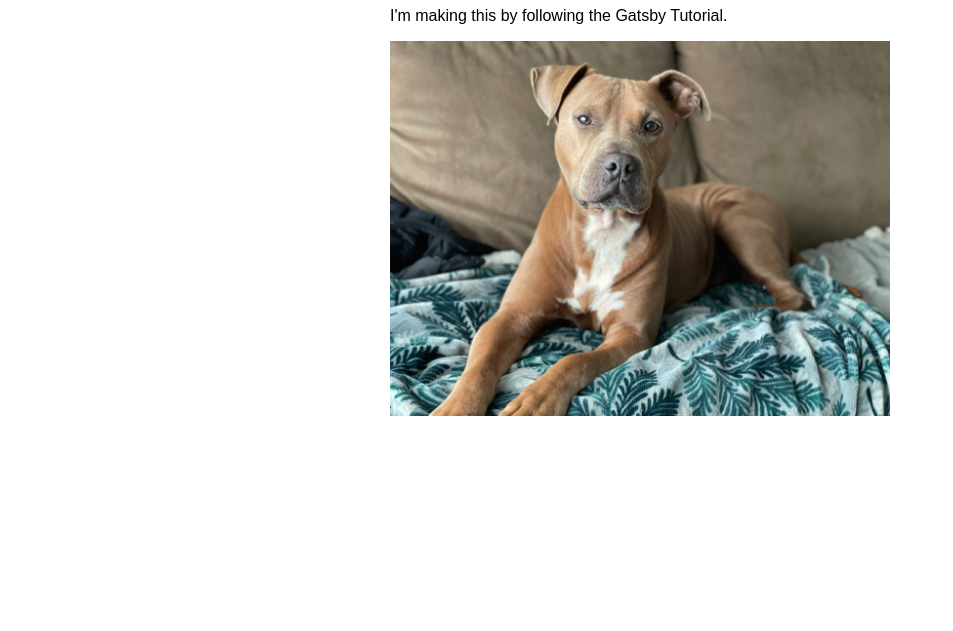
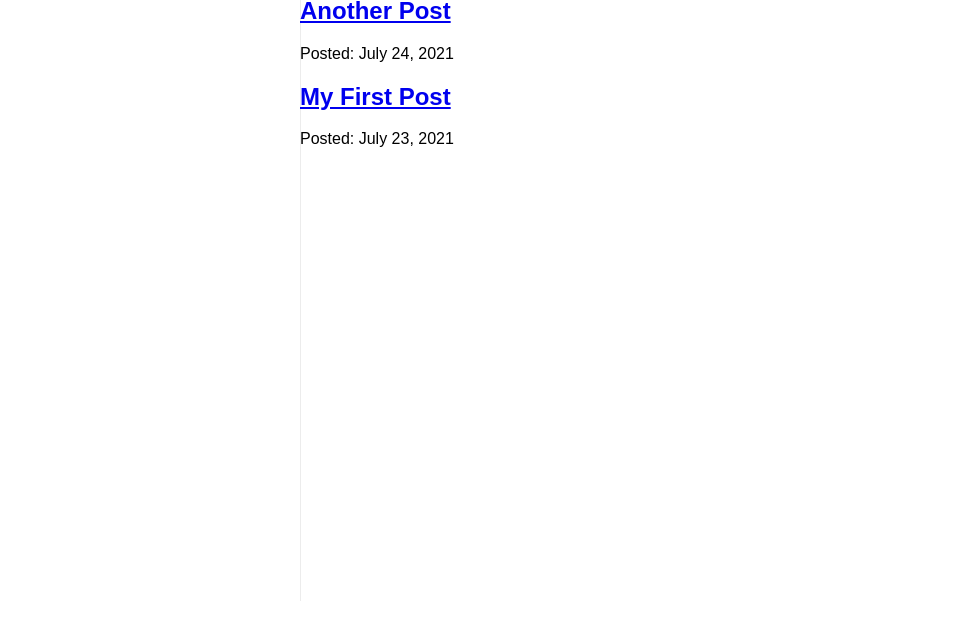
Before and after one commit to jurajmajerik/blog, a Gatsby site: page / in a window 1280 px wide. Shown: the part 169-800 px from the top of the page, without its empty margins (0-953 px from the left). Built offline with nearby package versions, Linux system fonts and the light colour scheme; Gatsby itself is replaced by a stand-in of ours.

Commit message:
redesign layout

```diff
--- a/src/components/layout.js
+++ b/src/components/layout.js
@@ -22,9 +22,10 @@ const Layout = ({ pageTitle, children }) => {
 
   return (
     <div className={container}>
+      <aside>
         <title>{pageTitle} | {data.site.siteMetadata.title}</title>
         <header className={siteTitle}>{data.site.siteMetadata.title}</header>
-      <nav>
+        {/* <nav>
           <ul className={navLinks}>
             <li className={navLinkItem}>
               <Link to="/" className={navLinkText}>
@@ -42,7 +43,8 @@ const Layout = ({ pageTitle, children }) => {
               </Link>
             </li>
           </ul>
-      </nav>
+        </nav> */}
+      </aside>
       <main>
         <h1 className={heading}>{pageTitle}</h1>
         {children}
--- a/src/components/layout.module.css
+++ b/src/components/layout.module.css
@@ -1,30 +1,29 @@
 .container {
-    margin: auto;
-    max-width: 500px;
     font-family: sans-serif;
+    /* position: relative; */
+}
+
+aside {
+    position: absolute;
+    display: block;
+    top: 0;
+    bottom: 0;
+    left: 0;
+    width: 300px;
+    border-right: solid 1px #ececec;
+    margin-top: 30px;
+    margin-bottom: 30px;
+}
+
+main {
+    display: block;
+    position: absolute;
+    top: 0;
+    bottom: 0;
+    left: 300px;
+    right: 0;
 }
 
 .heading {
     color: rebeccapurple;
 }
-
-.nav-links {
-    display: flex;
-    list-style: none;
-    padding-left: 0;
-}
-
-.nav-link-item {
-    padding-right: 2rem;
-}
-
-.nav-link-text {
-    color: black;
-}
-
-.site-title {
-    font-size: 3rem;
-    color: gray;
-    font-weight: 700;
-    margin: 3rem 0;
-}
--- a/src/pages/index.js
+++ b/src/pages/index.js
@@ -1,17 +1,40 @@
 import * as React from 'react'
+import { Link, graphql } from 'gatsby'
 import Layout from '../components/layout'
 import { StaticImage } from 'gatsby-plugin-image'
 
-const IndexPage = () => {
+const IndexPage = ({ data }) => {
   return (
-    <Layout pageTitle="Home Page">
-      <p>I'm making this by following the Gatsby Tutorial.</p>
-      <StaticImage
-        alt="Clifford, a reddish-brown pitbull, dozing in a bean bag chair"
-        src="../images/clifford.jpeg"
-      />
+    <Layout pageTitle="My Blog Posts">
+      {
+        data.allMdx.nodes.map(node => (
+          <article key={node.id}>
+            <h2>
+              <Link to={`/blog/${node.slug}`}>
+                {node.frontmatter.title}
+              </Link>
+            </h2>
+            <p>Posted: {node.frontmatter.date}</p>
+          </article>
+        ))
+      }
     </Layout>
   )
 }
 
+export const query = graphql`
+  query {
+    allMdx(sort: {fields: frontmatter___date, order: DESC}) {
+      nodes {
+        frontmatter {
+          date(formatString: "MMMM D, YYYY")
+          title
+        }
+        id
+        slug
+      }
+    }
+  }
+`
+
 export default IndexPage
```
Lines whose indentation alone changed are shown as unchanged.
